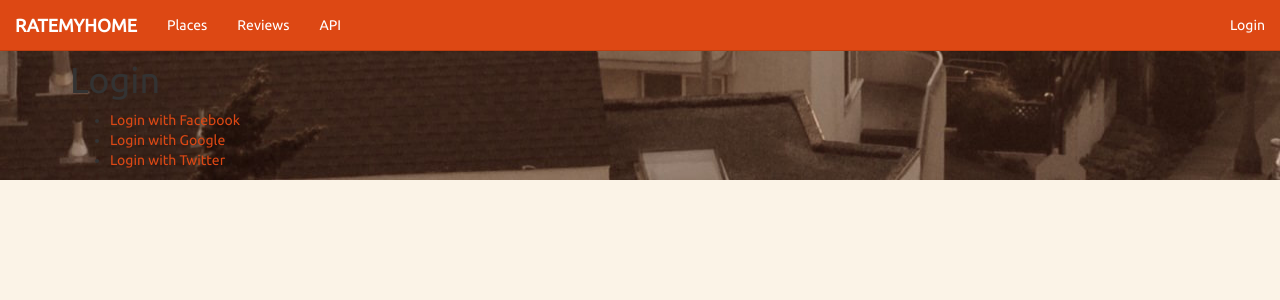
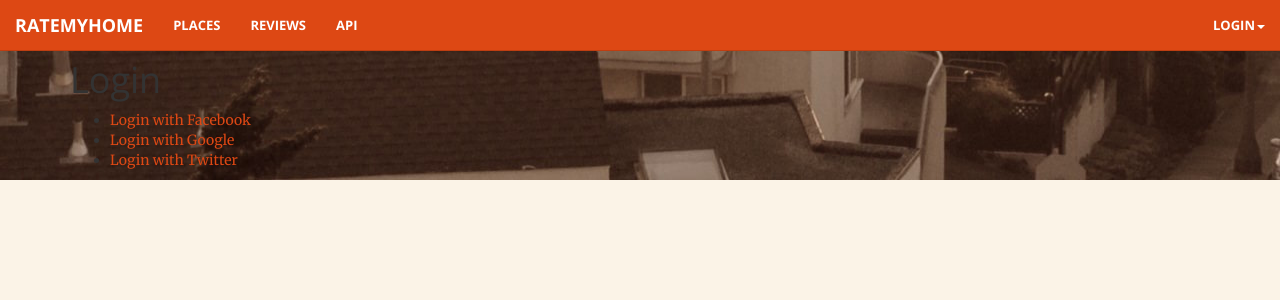
Before and after one commit to schuylerc/bitcamp15, a Django app: page /auth_test/ in a window 1280 px wide. Shown: the top 300 px of the page. Run offline with Django 3.2, Linux system fonts and the light colour scheme; some libraries are stand-ins or nearby versions.

Commit message:
Standardize navbar branding and login dropdown

```diff
--- a/taleggio/static/css/internal-extra.css
+++ b/taleggio/static/css/internal-extra.css
@@ -3,4 +3,38 @@ body{
   background-repeat: no-repeat;
   background-position: bottom;
   background-color: #fbf3e7;
+  font-family: Merriweather,'Helvetica Neue',Arial,sans-serif;
 }
+
+h1,
+h2,
+h3,
+h4,
+h5,
+h6 {
+    font-family: 'Open Sans','Helvetica Neue',Arial,sans-serif;
+}
+
+.text-faded {
+    color: rgba(255,255,255,.7);
+}
+
+.navbar-default {
+    font-family: 'Open Sans','Helvetica Neue',Arial,sans-serif;
+    -webkit-transition: all .35s;
+    -moz-transition: all .35s;
+    transition: all .35s;
+}
+
+.navbar-default .navbar-header .navbar-brand {
+    text-transform: uppercase;
+    font-family: 'Open Sans','Helvetica Neue',Arial,sans-serif;
+    font-weight: 700;
+}
+
+.navbar-default .nav > li>a,
+.navbar-default .nav>li>a:focus {
+    text-transform: uppercase;
+    font-size: 13px;
+    font-weight: 700;
+}
--- a/taleggio/templates/base.html
+++ b/taleggio/templates/base.html
@@ -18,7 +18,6 @@
     <!-- internal custom CSS -->
     <link rel="stylesheet" href="{% static 'css/internal-extra.css' %}" type="text/css">
 
-    <!-- Custom Fonts -->
     <link href='http://fonts.googleapis.com/css?family=Open+Sans:300italic,400italic,600italic,700italic,800italic,400,300,600,700,800' rel='stylesheet' type='text/css'>
     <link href='http://fonts.googleapis.com/css?family=Merriweather:400,300,300italic,400italic,700,700italic,900,900italic' rel='stylesheet' type='text/css'>
     <link rel="stylesheet" href="//maxcdn.bootstrapcdn.com/font-awesome/4.3.0/css/font-awesome.min.css">
@@ -44,7 +43,7 @@
                     <span class="icon-bar"></span>
                     <span class="icon-bar"></span>
                 </button>
-                <a class="navbar-brand page-scroll" href="#page-top"><strong>RATEMYHOME</strong></a>
+                <a class="navbar-brand page-scroll" href="{% url 'index' %}"><strong>RATEMYHOME</strong></a>
             </div>
 
             <!-- Collect the nav links, forms, and other content for toggling -->
@@ -61,16 +60,22 @@
                     </li>
                 </ul>
                 <ul class="nav navbar-nav navbar-right">
-
+                    <li class="dropdown">
+                    {% if user and not user.is_anonymous %}
+                     <a href="profile" class="dropdown-toggle" data-toggle="dropdown">{{ user.get_full_name|default:user.username }}<b class="caret"></b></a>
+                     <ul class="dropdown-menu" style="padding: 15px;min-width: 250px;">
                         <li>
-                       {% if user and not user.is_anonymous %}
-                         <a href="">{{ user.get_full_name|default:user.username }}</a>
+                            <a class="btn btn-primary btn-xl btn-block" style="color: #fff" href="{% url 'auth:logout' %}?next={{ request.path }}"><i class="fa fa-sign-out"></i> Logout</a>
                         </li>
+                     </ul>
+                    {% else %}
+                     <a href="login" class="dropdown-toggle" data-toggle="dropdown">Login<b class="caret"></b></a>
+                     <ul class="dropdown-menu" style="padding: 15px;min-width: 250px;">
                         <li>
-                         <a href="{% url 'auth:logout' %}?next={{ request.path }}">Logout</a>
+                            <a class="btn btn-primary btn-xl btn-block" style="color: #fff" href="{% url 'social:begin' 'facebook' %}?next={{ request.path }}"><i class="fa fa-facebook-square"></i> Login with Facebook</a>
+                            <a class="btn btn-primary btn-xl btn-block" style="color: #fff" href="{% url 'social:begin' 'facebook' %}?next={{ request.path }}"><i class="fa fa-twitter-square"></i> Login with Twitter</a>
                         </li>
-                       {% else %}
-                         <a href="#contact">Login</a>
+                     </ul>
                     {% endif %}
                   </li>
                 </ul>
```
Lines whose indentation alone changed are shown as unchanged.
